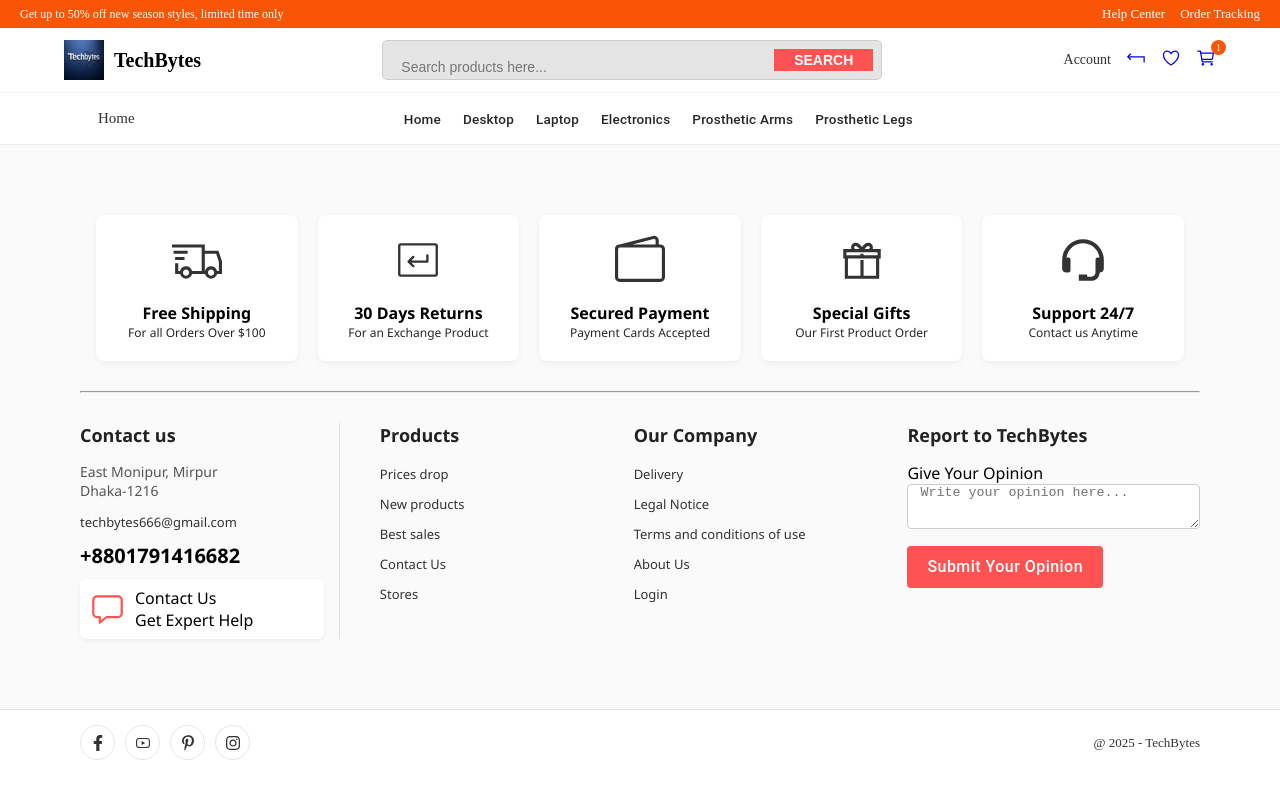
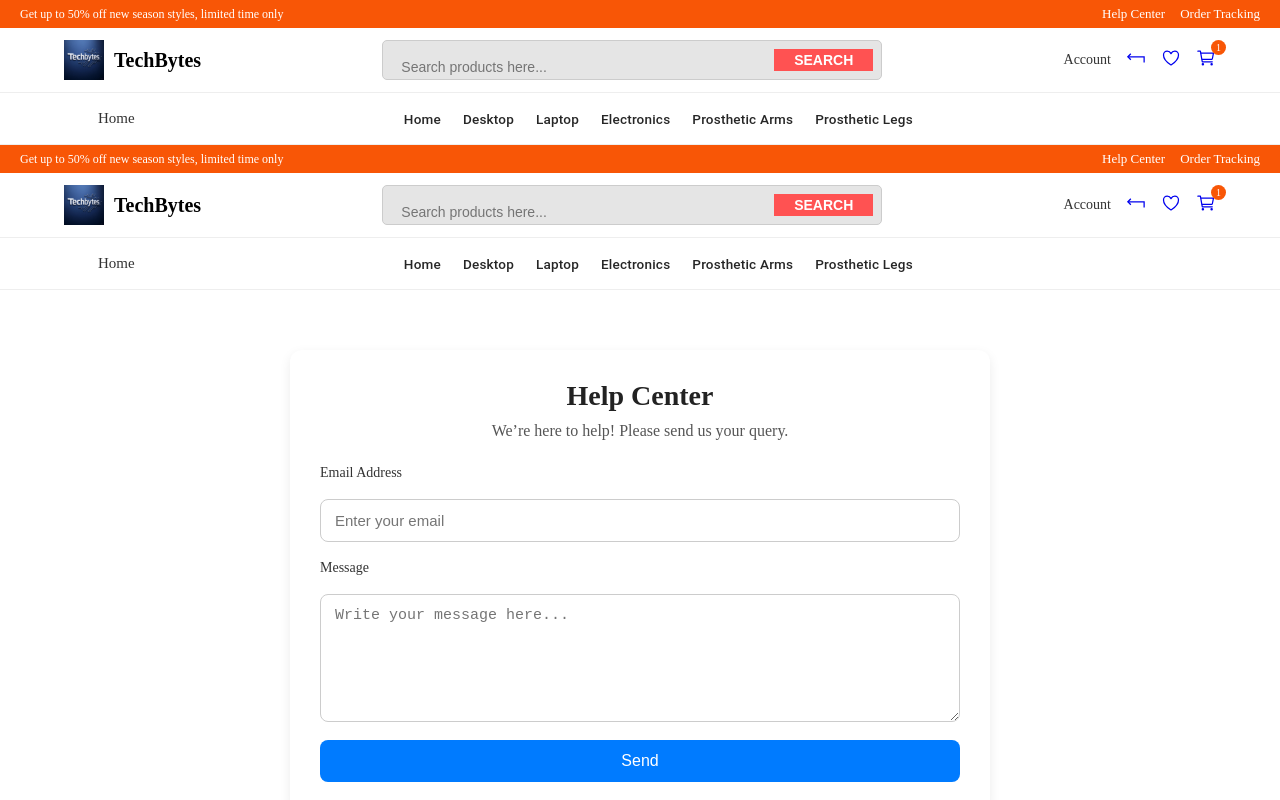
Before and after one commit to danial-hossain/TechBytes, a React (Create React App) app: page /help-center in a window 1280 px wide. Shown: the top 800 px of the page. Built offline with nearby package versions, Linux system fonts and the light colour scheme.

Commit message:
We updated the routing

```diff
--- a/src/App.js
+++ b/src/App.js
@@ -1,32 +1,20 @@
 // Copyright 2024 Google LLC
-//
-// Licensed under the Apache License, Version 2.0 (the "License");
-// you may not use this file except in compliance with the License.
-// You may obtain a copy of the License at
-//
-//      http://www.apache.org/licenses/LICENSE-2.0
-//
-// Unless required by applicable law or agreed to in writing, software
-// distributed under the License is distributed on an "AS IS" BASIS,
-// WITHOUT WARRANTIES OR CONDITIONS OF ANY KIND, either express or implied.
-// See the License for the specific language governing permissions and
-// limitations under the License.
-
 import ProtectedRoute from './components/ProtectedRoute';
 import './App.css';
 import Home from './Pages/Home/index.js';
 import Cart from './Pages/Cart/index.js';
 import Login from './Pages/Login/index.js';
 import SignUp from './Pages/SignUp/index.js';
-import LaptopList from './Pages/LaptopList/index.js';       // Added Laptop list page
-import LaptopDetail from './Pages/LaptopDetail/index.js';   // Added Laptop detail page
+import LaptopList from './Pages/LaptopList/index.js';
+import LaptopDetail from './Pages/LaptopDetail/index.js';
+import Verification from './Pages/verification/index.js';
+import Profile from './Pages/Profile/index.js';
+import ArmList from './Pages/Arm/index.js';
+import HelpCenter from './Pages/Help/index.js'; // ✅ Import Help Center
+
 import Header from './components/Header';
 import Footer from './components/Footer';
 import './index.css';
-import Verification from './Pages/verification/index.js';
-import Profile from './Pages/Profile/index.js'; // import profile
-import ArmList from './Pages/Arm/index.js';   // ✅ import Arm page
-
 
 import { BrowserRouter, Routes, Route } from 'react-router-dom';
 
@@ -40,17 +28,18 @@ function App() {
         <Route path="/cart" element={<Cart />} />
         <Route path="/login" element={<Login />} />
         <Route path="/signup" element={<SignUp />} />
-        <Route path="/verify" element={<Verification />} />  {/* Added verification */}
+        <Route path="/verify" element={<Verification />} />
+        <Route path="/laptops" element={<LaptopList />} />
+        <Route path="/laptop/:id" element={<LaptopDetail />} />
+        <Route path="/arms" element={<ArmList />} />
+
+        {/* ✅ Help Center Route */}
+        <Route path="/help-center" element={<HelpCenter />} />
 
         <Route element={<ProtectedRoute />}>
-          <Route path="/profile" element={<Profile />} /> {/* Profile page */}
+          <Route path="/profile" element={<Profile />} />
           <Route path="/cart" element={<Cart />} />
         </Route>
-
-        <Route path="/laptops" element={<LaptopList />} />            {/* Laptop list */}
-        <Route path="/laptop/:id" element={<LaptopDetail />} />      {/* Laptop details */}
-        <Route path="/arms" element={<ArmList />} />   {/* Arm list */}
-
       </Routes>
 
       <Footer />
--- a/src/Pages/Help/index.js
+++ b/src/Pages/Help/index.js
@@ -18,22 +18,24 @@ const HelpCenter = () => {
       return;
     }
 
-    // Here you could call your backend API
+    // 👉 You can later call backend API here
     console.log("Help request submitted:", { email, message });
 
-    alert("Your message has been sent! We’ll get back to you soon.");
+    alert("✅ Your message has been sent! We’ll get back to you soon.");
     setEmail("");
     setMessage("");
   };
 
   return (
     <div>
-      {/* ✅ Inherits Header */}
+      {/* ✅ Inherit site Header */}
       <Header />
 
       <main className="help-center container">
         <h2 className="help-title">Help Center</h2>
-        <p className="help-subtitle">We’re here to help! Please send us your query.</p>
+        <p className="help-subtitle">
+          We’re here to help! Please send us your query.
+        </p>
 
         <form className="help-form" onSubmit={handleSubmit}>
           <label>Email Address</label>
@@ -54,11 +56,13 @@ const HelpCenter = () => {
             required
           />
 
-          <button type="submit" className="help-btn">Send</button>
+          <button type="submit" className="help-btn">
+            Send
+          </button>
         </form>
       </main>
 
-      {/* ✅ Inherits Footer */}
+      {/* ✅ Inherit site Footer */}
       <Footer />
     </div>
   );
--- a/src/Pages/Help/style.css
+++ b/src/Pages/Help/style.css
@@ -1,63 +1,67 @@
 .help-center {
   max-width: 700px;
-  margin: 50px auto;
+  margin: 60px auto;
+  padding: 30px;
   background: #fff;
-  padding: 30px;
   border-radius: 12px;
-  box-shadow: 0 4px 10px rgba(0,0,0,0.1);
+  box-shadow: 0 4px 12px rgba(0, 0, 0, 0.08);
 }
 
 .help-title {
   font-size: 28px;
-  font-weight: bold;
+  font-weight: 600;
+  text-align: center;
   margin-bottom: 10px;
-  text-align: center;
+  color: #222;
 }
 
 .help-subtitle {
   font-size: 16px;
   text-align: center;
+  color: #555;
   margin-bottom: 25px;
-  color: #555;
 }
 
 .help-form {
   display: flex;
   flex-direction: column;
-  gap: 15px;
+  gap: 18px;
 }
 
 .help-form label {
-  font-weight: 600;
+  font-weight: 500;
+  font-size: 14px;
+  color: #333;
 }
 
 .help-form input,
 .help-form textarea {
-  padding: 12px;
+  width: 100%;
+  padding: 12px 14px;
+  border: 1px solid #ccc;
   border-radius: 8px;
-  border: 1px solid #ccc;
-  font-size: 16px;
+  font-size: 15px;
   outline: none;
-  transition: border 0.2s;
+  transition: border-color 0.3s ease;
 }
 
 .help-form input:focus,
 .help-form textarea:focus {
-  border: 1px solid #007bff;
+  border-color: #007bff;
 }
 
 .help-btn {
-  padding: 14px;
-  background: #003366; /* matches your dark blue header */
-  color: white;
+  background: #007bff;
+  color: #fff;
+  border: none;
+  padding: 12px;
   font-size: 16px;
-  font-weight: bold;
-  border: none;
+  font-weight: 500;
   border-radius: 8px;
   cursor: pointer;
-  transition: background 0.2s;
+  transition: background 0.3s ease;
 }
 
 .help-btn:hover {
-  background: #0055aa;
+  background: #0056b3;
 }
```
